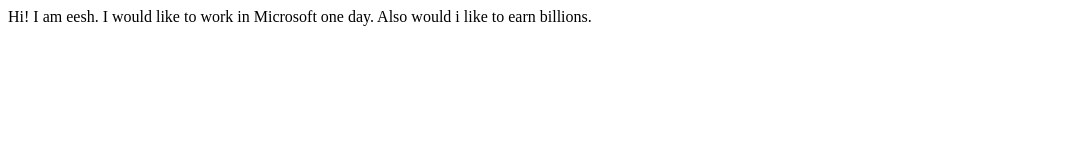
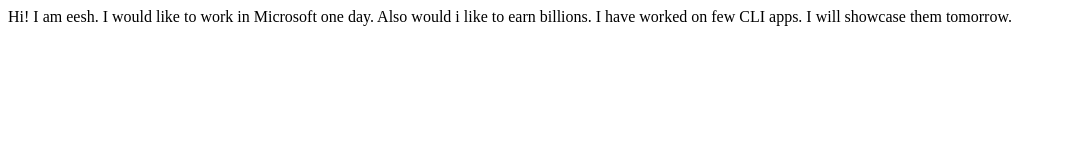
Before and after one commit to GuptaEesh/First-portfolio, a plain HTML site: page index.html in a window 1280 px wide. Shown: the whole page, without its empty margins (0-1066 px from the left). Drawn offline with Linux system fonts and the light colour scheme.

Commit message:
update details of project

```diff
--- a/index.html
+++ b/index.html
@@ -8,5 +8,6 @@
 </head>
 <body>
     Hi! I am eesh. I would like to work in Microsoft one day. Also would i like to earn billions.
+    I have worked on few CLI apps. I will showcase them tomorrow.
 </body>
 </html>
```
